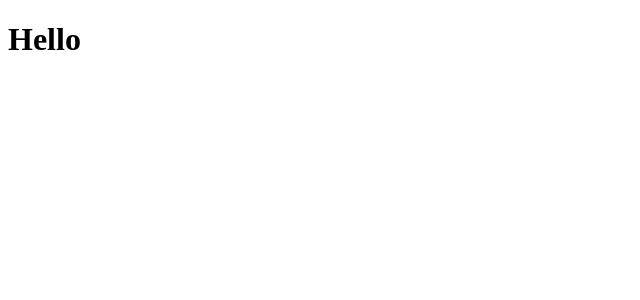
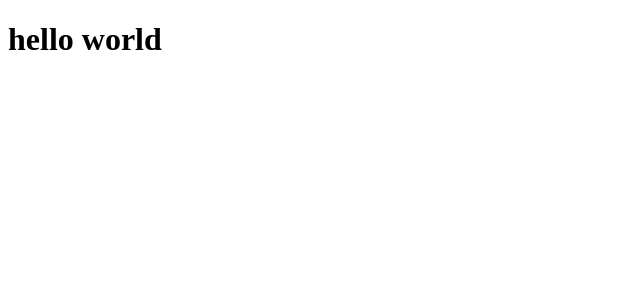
Before and after one commit to Salint/taldore-frontend, a React (Create React App) app: page / in a window 1280 px wide. Shown: the top 300 px of the page, without its empty margins (0-640 px from the left). Built offline with nearby package versions, Linux system fonts and the light colour scheme.

Commit message:
Create basic start point

```diff
--- a/src/App.js
+++ b/src/App.js
@@ -0,0 +1,24 @@
+import React from "react";
+import { BrowserRouter, Switch, Route } from "react-router-dom";
+
+class test extends React.Component {
+	render() {
+		return <h1>hello world</h1>;
+	}
+}
+
+class Router extends React.Component {
+
+	render() {
+		return (
+			<BrowserRouter>
+				<Switch>
+					<Route exact path="/" component={test} />
+				</Switch>
+			</BrowserRouter>
+		)
+	}
+
+};
+
+export default Router;
--- a/src/index.js
+++ b/src/index.js
@@ -1,4 +1,5 @@
 import React from "react";
 import ReactDOM from "react-dom";
+import Router from "./App";
 
-ReactDOM.render(<h1>Hello</h1>, document.getElementById("root"));
+ReactDOM.render(<Router />, document.getElementById("root"));
```
